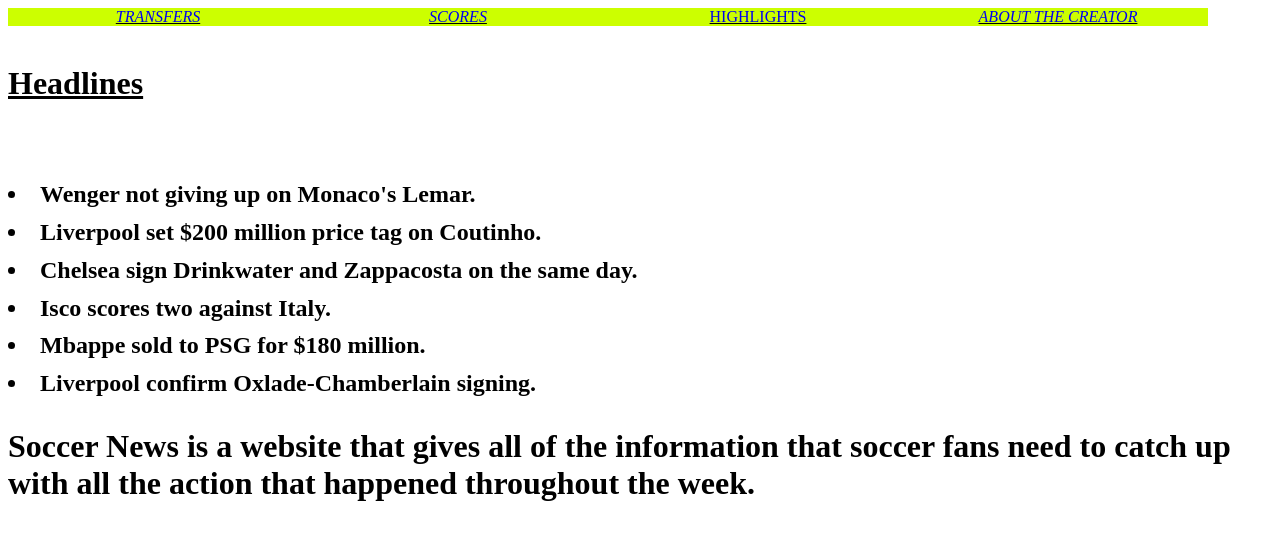
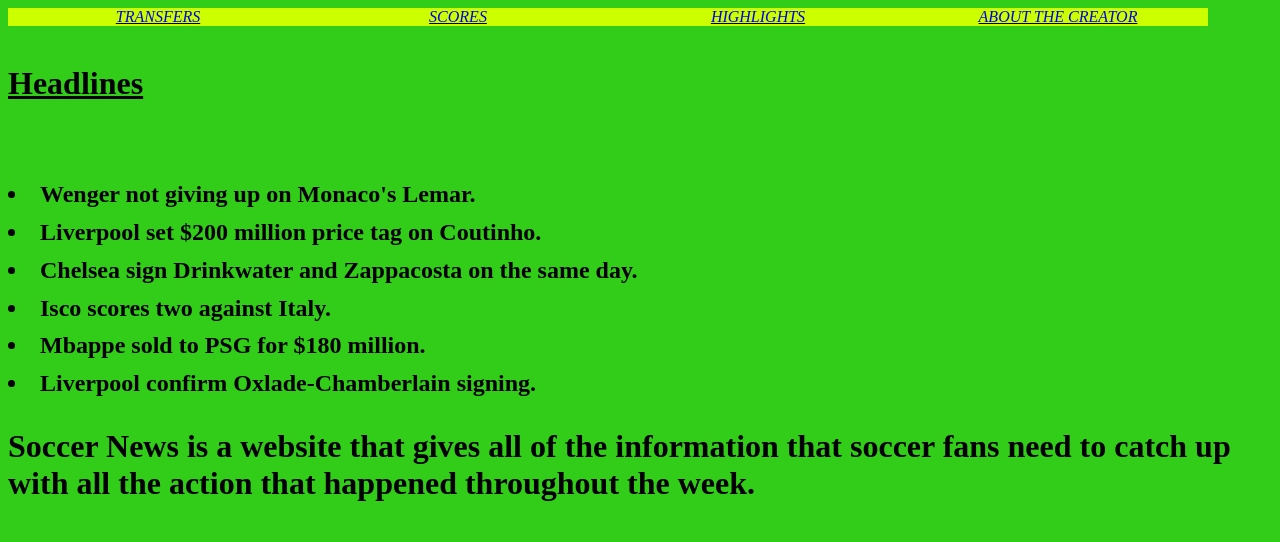
Before and after one commit to MyKXSite/DailySoccer.github.io, a plain HTML site: page Index.html in a window 1280 px wide. Drawn offline with Linux system fonts and the light colour scheme.

Commit message:
Added finishing touches.

```diff
--- a/Index.html
+++ b/Index.html
@@ -26,7 +26,7 @@
 		float:left;
 		}
 		body{
-		background-color:white;
+		background-color:#31CD19;
 		}
 		</style>
 </head>
@@ -34,7 +34,7 @@
 <ul>
   <i><u><li><a href="Transfers.html">Transfers</i></u></a></li>
    <i><u><li><a href="#scores">Scores</i></u></a></li>
-   <i><u><li><a href="#highlights"></i>Highlights</u></a></li>
+   <i><u><li><a href="#highlights">Highlights</i></u></a></li>
    <i><u><li><a href="#about.asp">About the Creator</i></u></a></li>
 <u><br><br><h1>Headlines</u></br></br></h1>
 </ul>
```
Also changed, not shown: Transfers.html (+1 -1 lines).
